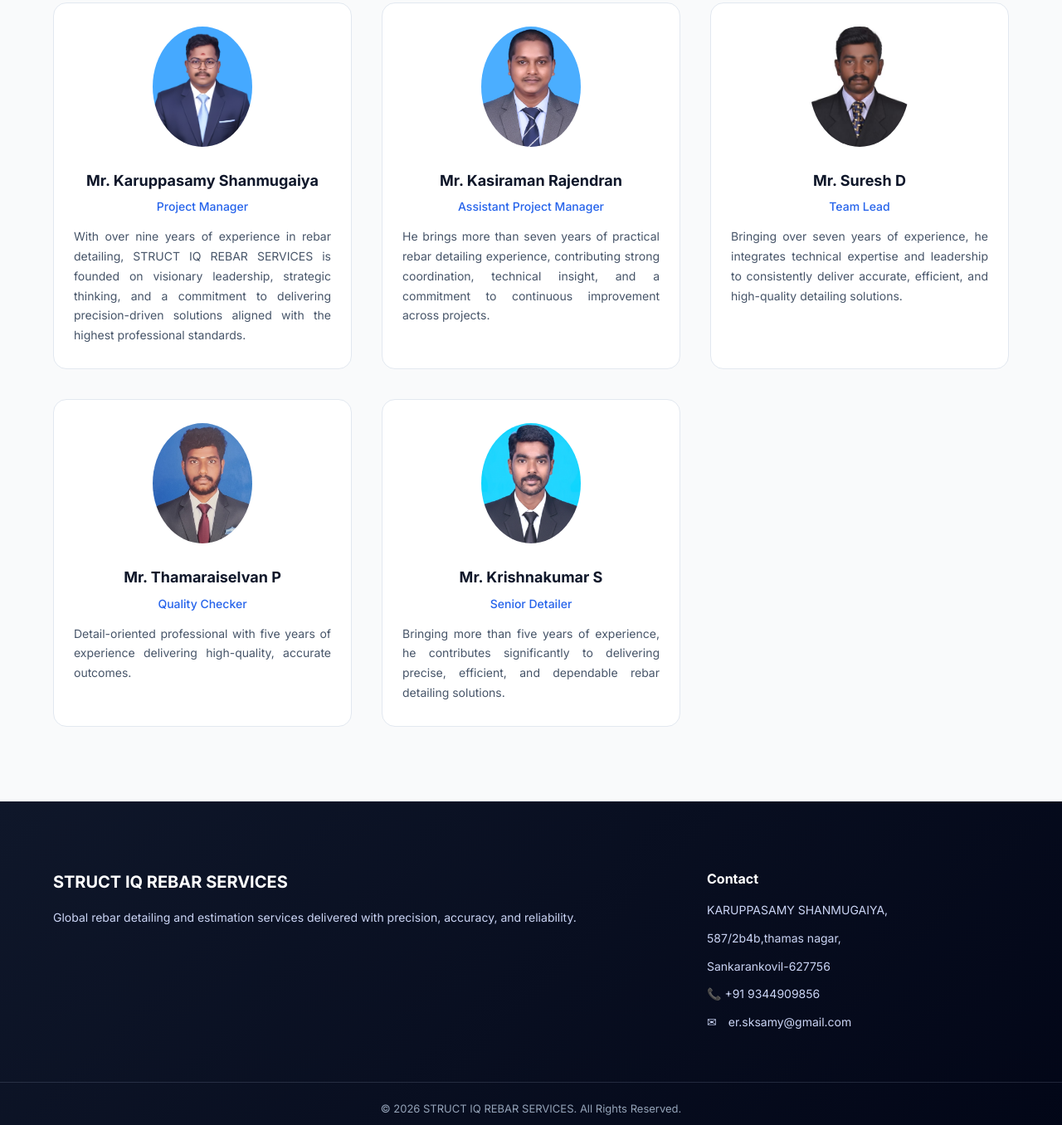
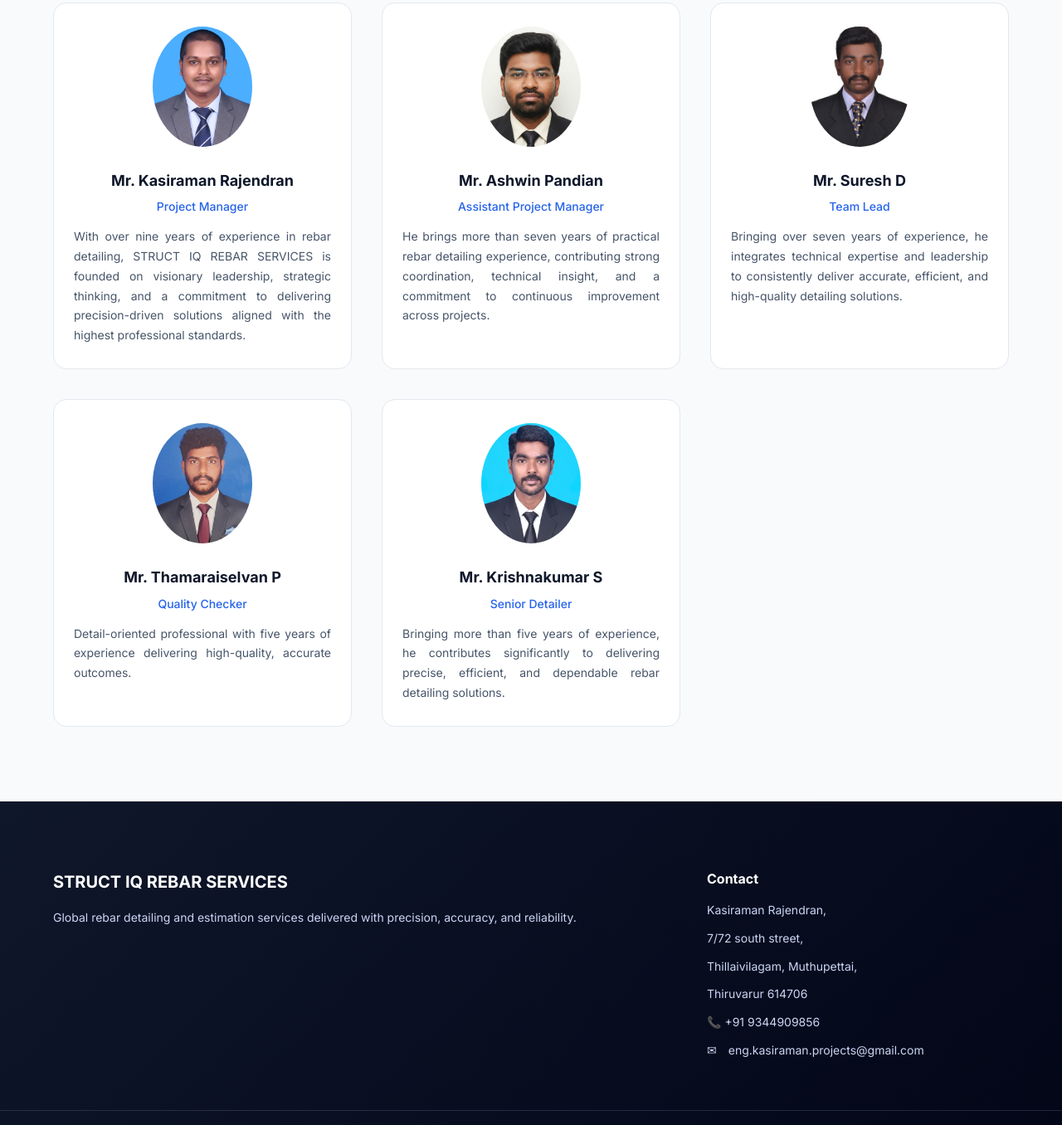
Before and after one commit to Manjusubramaniann/STRUCTIQ, a plain HTML site: page about.html in a window 1280 px wide. Shown: the part 1973-3329 px from the top of the page at 83% size. Drawn offline with Linux system fonts and the light colour scheme.

Commit message:
CEO changed

```diff
--- a/about.html
+++ b/about.html
@@ -185,8 +185,10 @@
 
                     <!-- TEAM MEMBER 1 -->
                     <div class="team-card">
-                        <img src="images/team/karuppasamy.jpeg" alt="Karuppasamy Shanmugaiya">
-                        <h4>Mr. Karuppasamy Shanmugaiya</h4>
+                         <img src="images/team/kasiraman.jpeg" alt="Kasiraman Rajendran">
+                        <h4>Mr. Kasiraman Rajendran</h4>
+                        <!-- <img src="images/team/karuppasamy.jpeg" alt="Karuppasamy Shanmugaiya">
+                        <h4>Mr. Karuppasamy Shanmugaiya</h4> -->
                         <span>Project Manager</span>
                         <p style="text-align: justify;">
                            With over nine years of experience in rebar detailing, STRUCT IQ REBAR SERVICES is founded on visionary leadership, strategic thinking, and a commitment to delivering precision-driven solutions aligned with the highest professional standards.
@@ -195,8 +197,10 @@
 
                     <!-- TEAM MEMBER 2 -->
                     <div class="team-card">
-                        <img src="images/team/kasiraman.jpeg" alt="Kasiraman Rajendran">
-                        <h4>Mr. Kasiraman Rajendran</h4>
+                        <!-- <img src="images/team/kasiraman.jpeg" alt="Kasiraman Rajendran">
+                        <h4>Mr. Kasiraman Rajendran</h4> -->
+                         <img src="images/team/aswinpandian.jpeg" alt="Ashwin Pandian">
+                        <h4>Mr. Ashwin Pandian</h4>
                         <span>Assistant Project Manager</span>
                         <p style="text-align: justify;">
                            He brings more than seven years of practical rebar detailing experience, contributing strong coordination, technical insight, and a commitment to continuous improvement across projects.
@@ -252,11 +256,12 @@
 
               <div class="footer-contact">
                 <h4>Contact</h4>
-                <p>KARUPPASAMY SHANMUGAIYA,</p>
-                <p>587/2b4b,thamas nagar,</p>
-                <p>Sankarankovil-627756</p>
+                <p>Kasiraman Rajendran,</p>
+                <p>7/72 south street,</p>
+                <p>Thillaivilagam, Muthupettai,</p>
+                <p>Thiruvarur 614706</p>
                 <p>📞 +91 9344909856</p>
-                <p>&#9993;&emsp;er.sksamy@gmail.com</p>
+                <p>&#9993;&emsp;eng.kasiraman.projects@gmail.com</p>
             </div>
         </div>
 
```
Also changed, not shown: approach.html (+6 -5 lines), contact.html (+6 -5 lines), index.html (+6 -5 lines), mission.html (+5 -4 lines), sample.html (+6 -5 lines), services.html (+6 -5 lines), images/team/aswinpandian.jpeg (added).
